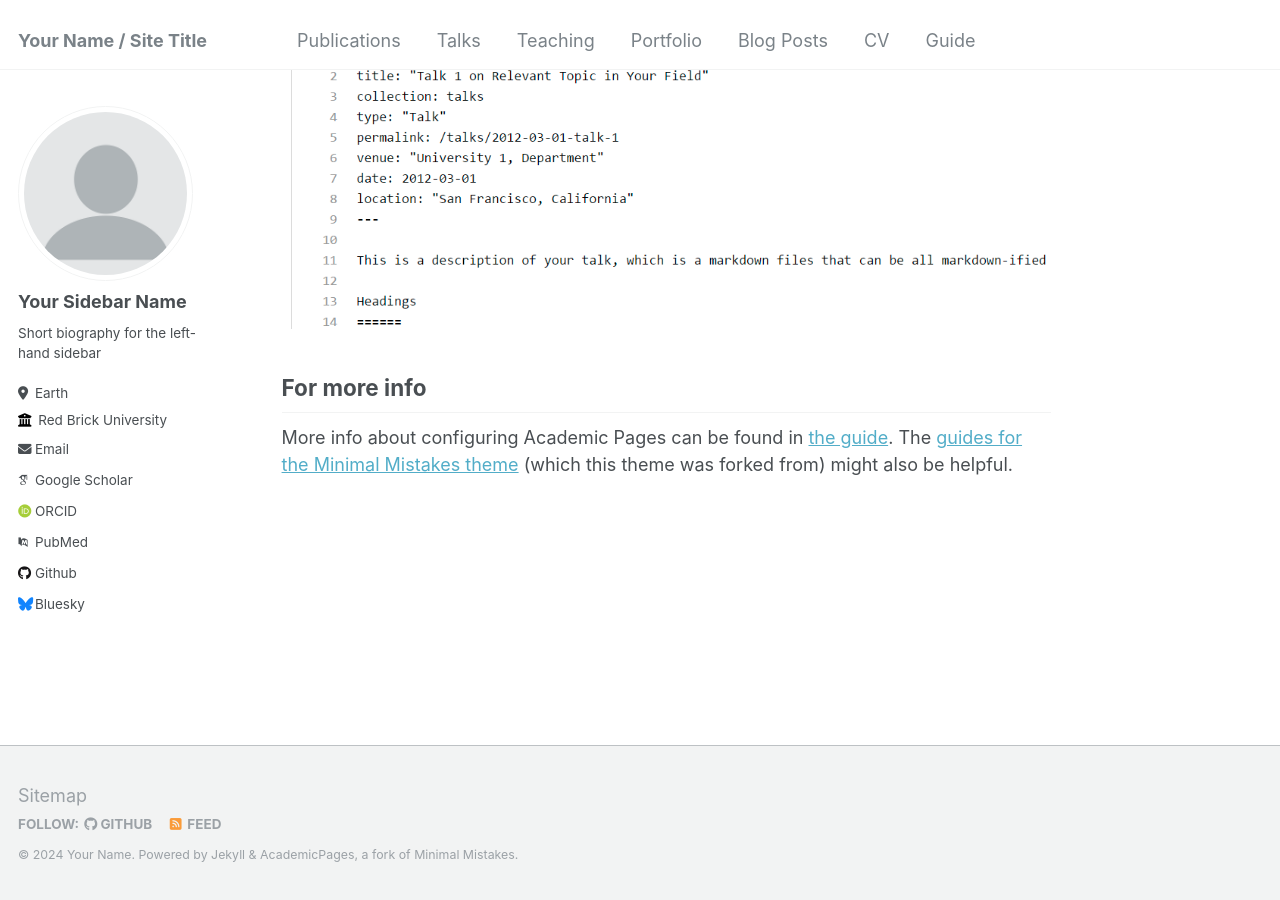
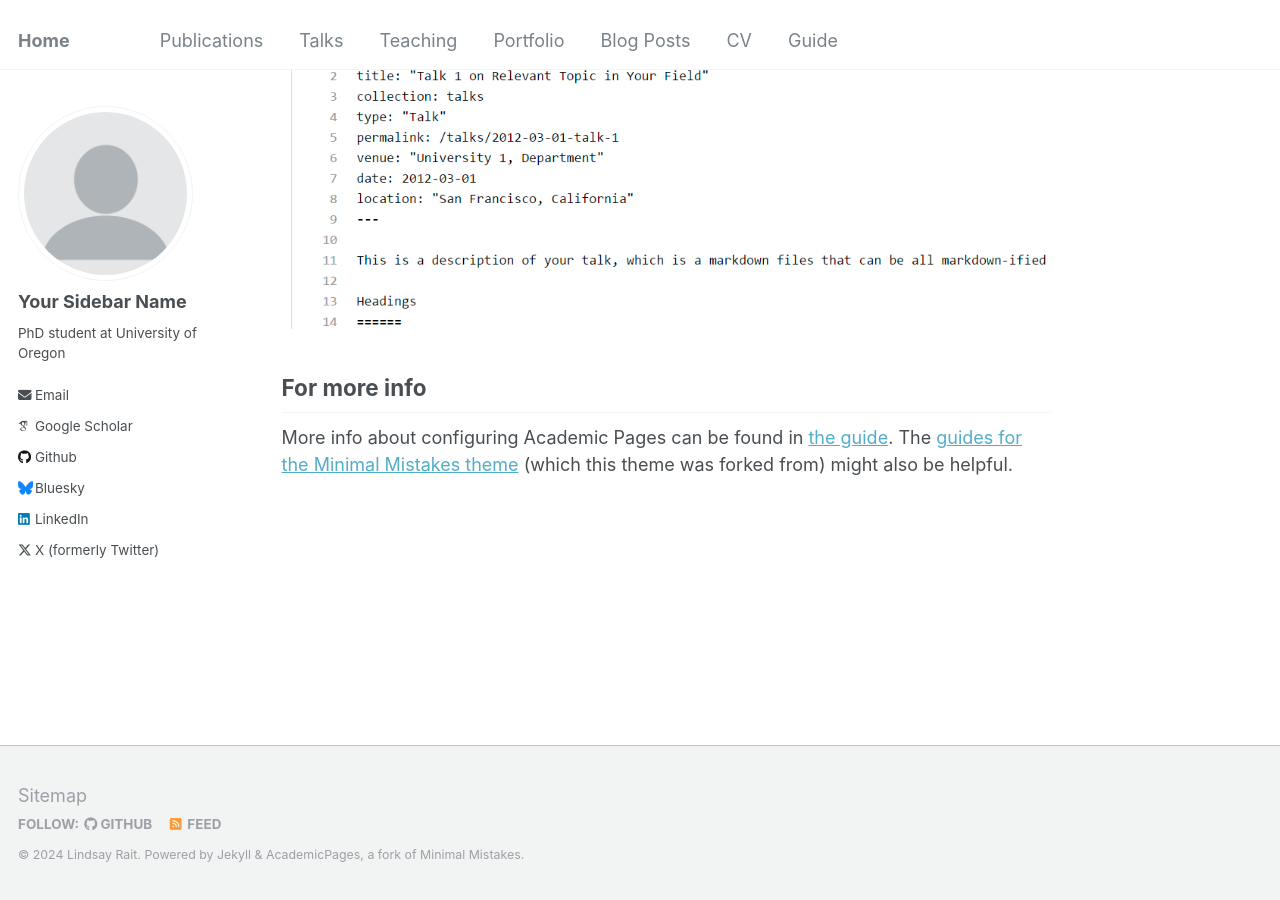
Before and after one commit to lindsay-rait/lindsay-rait.github.io, a Jekyll site: the page built from _pages/about.md, in a window 1280 px wide and 900 px high, scrolled down 2660 px. Built offline with Jekyll 4.4.1, drawn with Linux system fonts in a browser that asks for light colours; some web fonts are replaced.

Commit message:
Update _config.yml

```diff
--- a/_config.yml
+++ b/_config.yml
@@ -8,13 +8,13 @@
 
 # Basic Site Settings
 locale                   : "en-US"
-title                    : "Your Name / Site Title"
+title                    : "Home"
 title_separator          : "-"
-name                     : &name "Your Name"
+name                     : &name "Lindsay Rait"
 description              : &description "personal description"
-url                      : https://academicpages.github.io # the base hostname & protocol for your site e.g. "https://mmistakes.github.io"
+url                      : https://lindsay-rait.github.io # the base hostname & protocol for your site e.g. "https://mmistakes.github.io"
 baseurl                  : "" # the subpath of your site, e.g. "/blog"
-repository               : "academicpages/academicpages.github.io"
+repository               : "lindsay-rait/lindsay-rait.github.io"
 
 # Site Author - The following control what appear as part of the author content on the side bar.
 #               If a field is blank the icon and link will not appear, otherwise it will be shown.
@@ -24,19 +24,19 @@ author:
   avatar           : "profile.png"
   name             : "Your Sidebar Name"
   pronouns         : # example: "she/her"
-  bio              : "Short biography for the left-hand sidebar"
-  location         : "Earth"
-  employer         : "Red Brick University"
+  bio              : "PhD student at University of Oregon"
+  #location         : "Eugene, OR"
+  employer         :
   uri              : # URL
-  email            : "none@example.org"
+  email            : "lrait@uoregon.edu"
 
   # Academic websites
   arxiv            : # URL - Update with the correct link to your profile
-  googlescholar    : "https://scholar.google.com/citations?user=PS_CX0AAAAAJ"
+  googlescholar    : "https://scholar.google.com/citations?user=FMXN4lQAAAAJ&hl=en&oi=ao"
   impactstory      : # URL
-  orcid            : "http://orcid.org/yourorcidurl"
+ # orcid            : "http://orcid.org/yourorcidurl"
   semantic         : # URL
-  pubmed           : "https://www.ncbi.nlm.nih.gov/pubmed/?term=john+snow"
+  #pubmed           : "https://www.ncbi.nlm.nih.gov/pubmed/?term=john+snow"
   researchgate     : # URL
 
   # Repositories and software development
@@ -57,7 +57,7 @@ author:
   keybase          : # Username
   instagram        : # Username
   lastfm           : # Username
-  linkedin         : # Username
+  linkedin         : "lindsayrait"
   mastodon         : # URL
   medium           : # URL
   pinterest        : # Username
@@ -65,7 +65,7 @@ author:
   steam            : # Username
   telegram         : # URL
   tumblr           : # Username
-  twitter          : # Username for X / Twitter
+  twitter          : "LindsayRait"
   vine             : # Username
   weibo            : # Username
   wikipedia        : # Username
```
